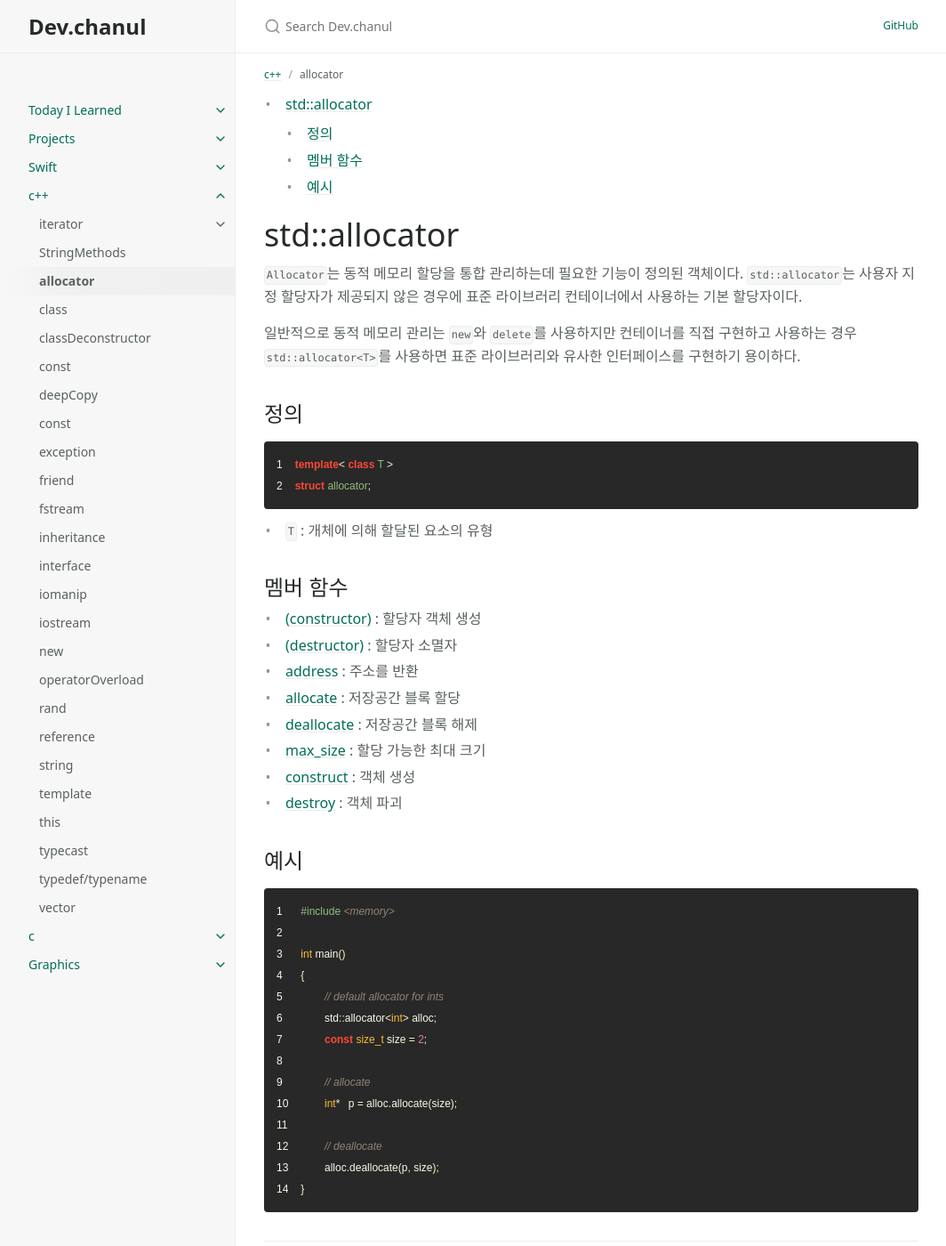
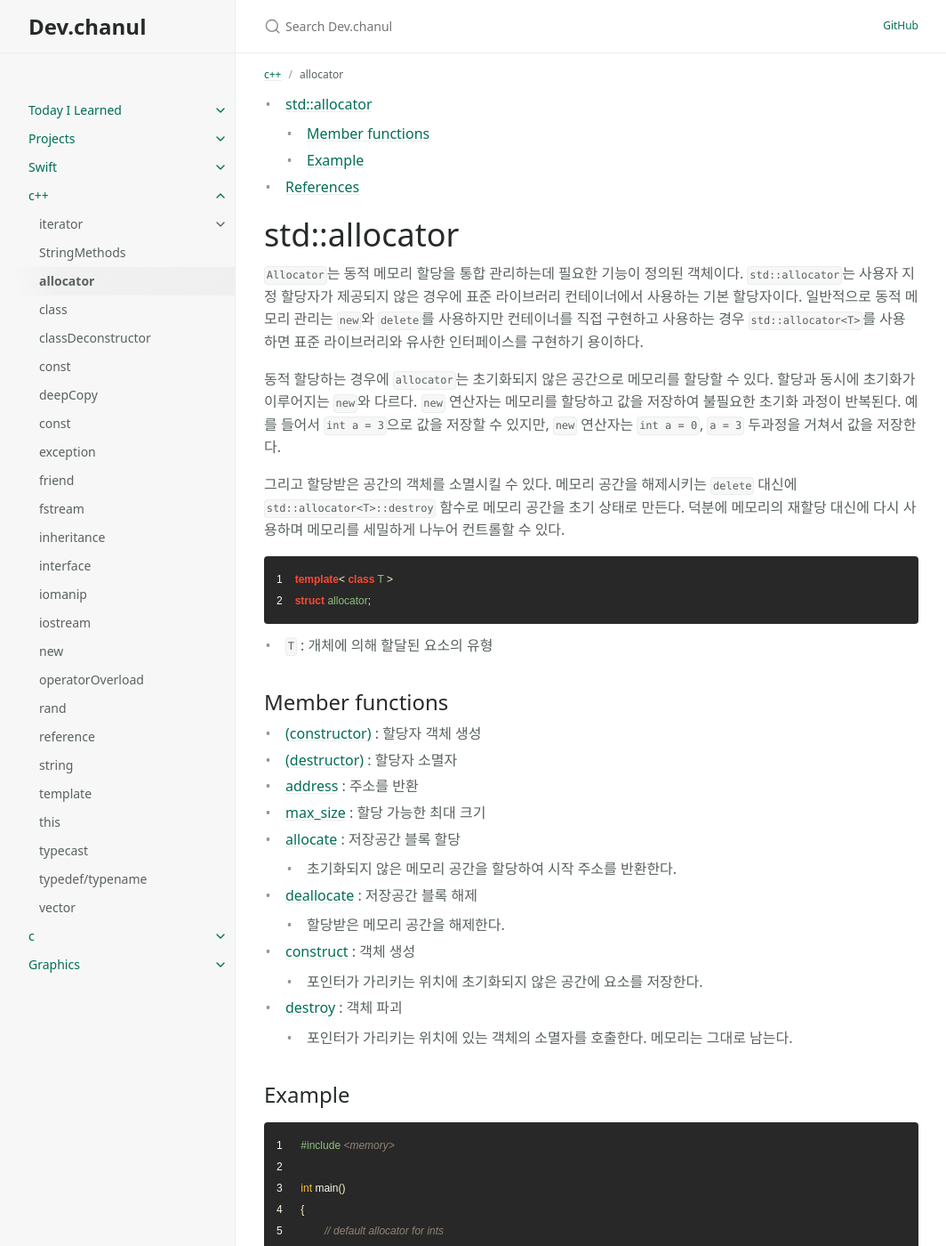
Before and after one commit to PCHANUL/TIL, a Jekyll site: the page built from docs/c++/allocator.md, in a window 1280 px wide and 1400 px high. Shown: the whole window at 89% size, without its empty margins (107-1171 px from the left). Built offline with Jekyll 4.4.1, drawn with Linux system fonts in a browser that asks for light colours; some of the changed text lies outside the part shown.

Commit message:
Update allocator.md

````diff
--- a/docs/c++/allocator.md
+++ b/docs/c++/allocator.md
@@ -7,18 +7,18 @@ permalink: /docs/c++/allocator
 ---
 
 * [std::allocator](#stdallocator)
-	* [정의](#정의)
-	* [멤버 함수](#멤버-함수)
-	* [예시](#예시)
+	* [Member functions](#member-functions)
+	* [Example](#example)
+* [References](#references)
 
 # std::allocator
 
-`Allocator`는 동적 메모리 할당을 통합 관리하는데 필요한 기능이 정의된 객체이다. `std::allocator`는 사용자 지정 할당자가 제공되지 않은 경우에 표준 라이브러리 컨테이너에서 사용하는 기본 할당자이다.
+`Allocator`는 동적 메모리 할당을 통합 관리하는데 필요한 기능이 정의된 객체이다. `std::allocator`는 사용자 지정 할당자가 제공되지 않은 경우에 표준 라이브러리 컨테이너에서 사용하는 기본 할당자이다. 일반적으로 동적 메모리 관리는 `new`와 `delete`를 사용하지만 컨테이너를 직접 구현하고 사용하는 경우 `std::allocator<T>`를 사용하면 표준 라이브러리와 유사한 인터페이스를 구현하기 용이하다.
 
-일반적으로 동적 메모리 관리는 `new`와 `delete`를 사용하지만 컨테이너를 직접 구현하고 사용하는 경우 `std::allocator<T>`를 사용하면 표준 라이브러리와 유사한 인터페이스를 구현하기 용이하다.
+동적 할당하는 경우에 `allocator`는 초기화되지 않은 공간으로 메모리를 할당할 수 있다. 할당과 동시에 초기화가 이루어지는 `new`와 다르다. `new` 연산자는 메모리를 할당하고 값을 저장하여 불필요한 초기화 과정이 반복된다. 예를 들어서 `int a = 3`으로 값을 저장할 수 있지만, `new` 연산자는 `int a = 0`, `a = 3` 두과정을 거쳐서 값을 저장한다.
 
+그리고 할당받은 공간의 객체를 소멸시킬 수 있다. 메모리 공간을 해제시키는 `delete` 대신에 `std::allocator<T>::destroy` 함수로 메모리 공간을 초기 상태로 만든다. 덕분에 메모리의 재할당 대신에 다시 사용하며 메모리를 세밀하게 나누어 컨트롤할 수 있다.
 
-## 정의
 
 ```cpp
 template< class T >
@@ -27,19 +27,23 @@ struct allocator;
 
 - `T` : 개체에 의해 할달된 요소의 유형
 
-## 멤버 함수
+## Member functions
 
 - [(constructor)](https://cplusplus.com/reference/memory/allocator/allocator/) : 할당자 객체 생성
 - [(destructor)](https://cplusplus.com/reference/memory/allocator/~allocator/) : 할당자 소멸자
 - [address](https://cplusplus.com/reference/memory/allocator/address/) : 주소를 반환
+- [max_size](https://cplusplus.com/reference/memory/allocator/max_size/) : 할당 가능한 최대 크기
 - [allocate](https://cplusplus.com/reference/memory/allocator/allocate/) : 저장공간 블록 할당
+  - 초기화되지 않은 메모리 공간을 할당하여 시작 주소를 반환한다.
 - [deallocate](https://cplusplus.com/reference/memory/allocator/deallocate/) : 저장공간 블록 해제
-- [max_size](https://cplusplus.com/reference/memory/allocator/max_size/) : 할당 가능한 최대 크기
+  - 할당받은 메모리 공간을 해제한다.
 - [construct](https://cplusplus.com/reference/memory/allocator/construct/) : 객체 생성
+  - 포인터가 가리키는 위치에 초기화되지 않은 공간에 요소를 저장한다.
 - [destroy](https://cplusplus.com/reference/memory/allocator/destroy/) : 객체 파괴
+  - 포인터가 가리키는 위치에 있는 객체의 소멸자를 호출한다. 메모리는 그대로 남는다.
 
 
-## 예시
+## Example
 
 ```cpp
 #include <memory>
@@ -57,3 +61,7 @@ int main()
 	alloc.deallocate(p, size);
 }
 ```
+
+# References
+
+- [std::allocator<T> 클래스](https://woo-dev.tistory.com/51)
````
Also changed, not shown: docs/projects/Containers/README.md (+13 -6 lines).
